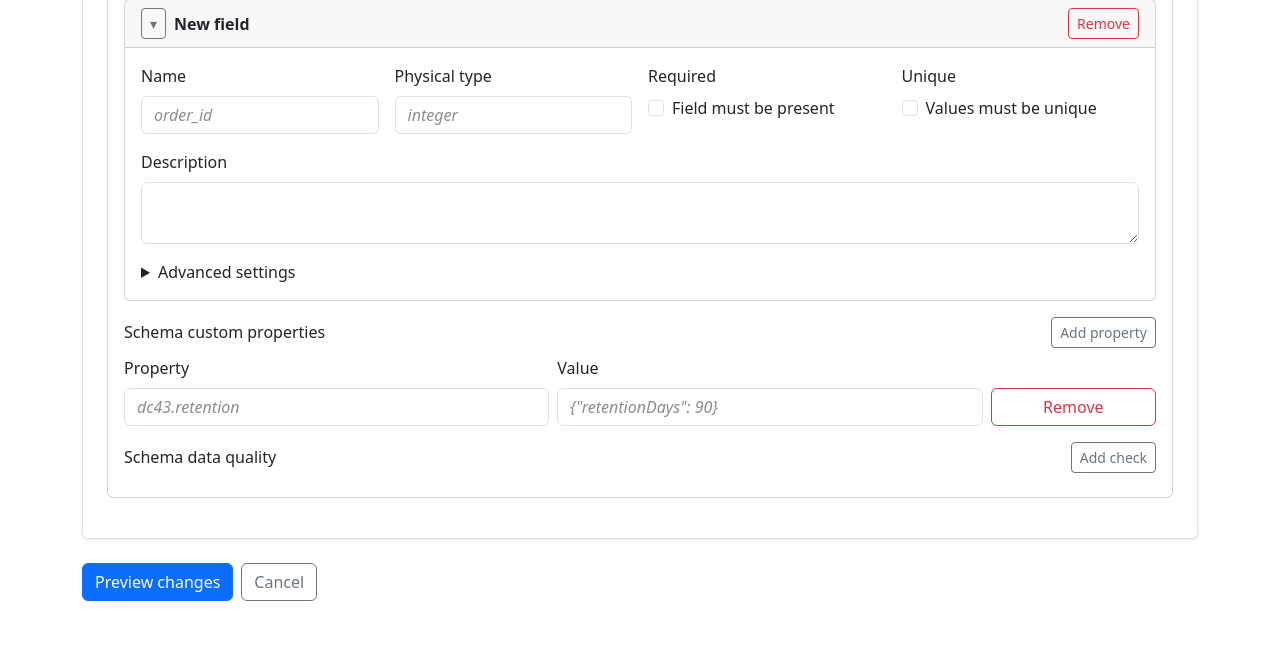
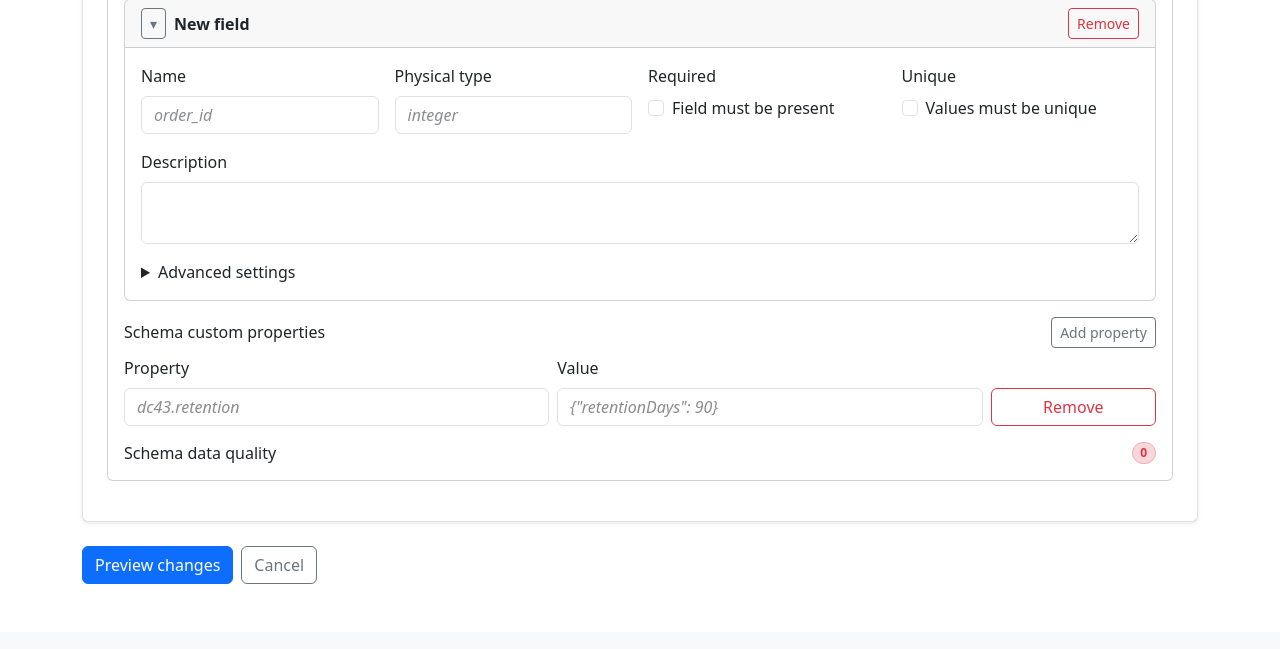
Before and after one commit to NextLab-SRL/dc43, a Python web app: template src/dc43/demo_app/templates/new_contract.html in a window 1280 px wide, after a click on "Schema". Shown: the part 602-1251 px from the top of the page. After the commit the page ends 1186 px from the top, so only its background shows below. Run offline with Jinja, Linux system fonts and the light colour scheme; the template is opened without the code that fills it, so the values that code supplies are empty.

Commit message:
Refine data quality panels in contract editor

```diff
--- a/src/dc43/demo_app/templates/new_contract.html
+++ b/src/dc43/demo_app/templates/new_contract.html
@@ -362,13 +362,20 @@
         </div>
         <div class="schema-custom-properties"></div>
       </div>
-      <div class="mt-3">
-        <div class="d-flex justify-content-between align-items-center mb-2">
-          <h4 class="h6 mb-0">Schema data quality</h4>
-          <button type="button" class="btn btn-sm btn-outline-secondary add-schema-quality">Add check</button>
-        </div>
-        <div class="schema-quality"></div>
-      </div>
+      <details class="schema-quality-section quality-section mt-3" data-quality-section>
+        <summary class="d-flex align-items-center justify-content-between gap-2 quality-summary">
+          <span class="h6 mb-0">Schema data quality</span>
+          <span class="badge rounded-pill text-bg-secondary" data-quality-count>0</span>
+        </summary>
+        <div class="border rounded p-3 mt-3 quality-body">
+          <div class="d-flex justify-content-between align-items-center mb-2">
+            <span class="text-muted small">Track automated checks that protect this schema.</span>
+            <button type="button" class="btn btn-sm btn-outline-secondary add-schema-quality">Add check</button>
+          </div>
+          <div class="schema-quality-empty text-muted fst-italic small py-2" data-quality-empty>No data quality checks defined.</div>
+          <div class="schema-quality" data-quality-container></div>
+        </div>
+      </details>
     </div>
   </div>
 </template>
@@ -461,13 +468,20 @@
             </div>
             <div class="property-custom-properties"></div>
           </div>
-          <div class="mt-3">
-            <div class="d-flex justify-content-between align-items-center mb-2">
-              <h5 class="h6 mb-0">Data quality checks</h5>
-              <button type="button" class="btn btn-sm btn-outline-secondary add-property-quality">Add check</button>
+          <details class="quality-section property-quality-section mt-3" data-quality-section>
+            <summary class="d-flex align-items-center justify-content-between gap-2 quality-summary">
+              <span class="h6 mb-0">Data quality checks</span>
+              <span class="badge rounded-pill text-bg-secondary" data-quality-count>0</span>
+            </summary>
+            <div class="border rounded p-3 mt-3 quality-body">
+              <div class="d-flex justify-content-between align-items-center mb-2">
+                <span class="text-muted small">Capture expectations for this field.</span>
+                <button type="button" class="btn btn-sm btn-outline-secondary add-property-quality">Add check</button>
+              </div>
+              <div class="property-quality-empty text-muted fst-italic small py-2" data-quality-empty>No data quality checks defined.</div>
+              <div class="property-quality" data-quality-container></div>
             </div>
-            <div class="property-quality"></div>
-          </div>
+          </details>
         </details>
       </div>
     </div>
@@ -699,6 +713,28 @@
     return Array.isArray(value) ? value : [];
   }
 
+  function updateQualitySummary(section) {
+    if (!section) {
+      return;
+    }
+    const badge = section.querySelector('[data-quality-count]');
+    const container = section.querySelector('[data-quality-container]');
+    const emptyState = section.querySelector('[data-quality-empty]');
+    const count = container ? container.querySelectorAll('.quality-item').length : 0;
+    if (badge) {
+      badge.textContent = count;
+      badge.classList.remove('text-bg-secondary', 'bg-danger-subtle', 'text-danger', 'border', 'border-danger-subtle');
+      if (count === 0) {
+        badge.classList.add('bg-danger-subtle', 'text-danger', 'border', 'border-danger-subtle');
+      } else {
+        badge.classList.add('text-bg-secondary');
+      }
+    }
+    if (emptyState) {
+      emptyState.classList.toggle('d-none', count > 0);
+    }
+  }
+
   function setField(selector, value) {
     const field = document.querySelector(selector);
     if (field) {
@@ -853,7 +889,13 @@
     }
     const removeBtn = node.querySelector('.remove-quality');
     if (removeBtn) {
-      removeBtn.addEventListener('click', () => node.remove());
+      removeBtn.addEventListener('click', () => {
+        const section = node.closest('[data-quality-section]');
+        node.remove();
+        if (section) {
+          updateQualitySummary(section);
+        }
+      });
     }
     return node;
   }
@@ -977,18 +1019,27 @@
         });
       }
     }
-    const qualityContainer = node.querySelector('.property-quality');
+    const propertyQualitySection = node.querySelector('.property-quality-section');
+    const qualityContainer = propertyQualitySection ? propertyQualitySection.querySelector('[data-quality-container]') : null;
     if (qualityContainer) {
       const qualityItems = normaliseArray(initial && initial.quality);
       if (qualityItems.length) {
         qualityItems.forEach((item) => qualityContainer.appendChild(createQuality(item)));
-      }
-      const addBtn = node.querySelector('.add-property-quality');
+        if (propertyQualitySection) {
+          propertyQualitySection.open = true;
+        }
+      }
+      const addBtn = propertyQualitySection ? propertyQualitySection.querySelector('.add-property-quality') : null;
       if (addBtn) {
         addBtn.addEventListener('click', () => {
           qualityContainer.appendChild(createQuality());
+          if (propertyQualitySection) {
+            propertyQualitySection.open = true;
+            updateQualitySummary(propertyQualitySection);
+          }
         });
       }
+      updateQualitySummary(propertyQualitySection);
     }
     const removeBtn = node.querySelector('.remove-property');
     if (removeBtn) {
@@ -1061,18 +1112,27 @@
         });
       }
     }
-    const qualityContainer = node.querySelector('.schema-quality');
+    const qualitySection = node.querySelector('.schema-quality-section');
+    const qualityContainer = qualitySection ? qualitySection.querySelector('[data-quality-container]') : null;
     if (qualityContainer) {
       const qualityItems = normaliseArray(initial && initial.quality);
       if (qualityItems.length) {
         qualityItems.forEach((item) => qualityContainer.appendChild(createQuality(item)));
-      }
-      const addBtn = node.querySelector('.add-schema-quality');
+        if (qualitySection) {
+          qualitySection.open = true;
+        }
+      }
+      const addBtn = qualitySection ? qualitySection.querySelector('.add-schema-quality') : null;
       if (addBtn) {
         addBtn.addEventListener('click', () => {
           qualityContainer.appendChild(createQuality());
+          if (qualitySection) {
+            qualitySection.open = true;
+            updateQualitySummary(qualitySection);
+          }
         });
       }
+      updateQualitySummary(qualitySection);
     }
     const removeBtn = node.querySelector('.remove-schema-object');
     if (removeBtn) {
```
